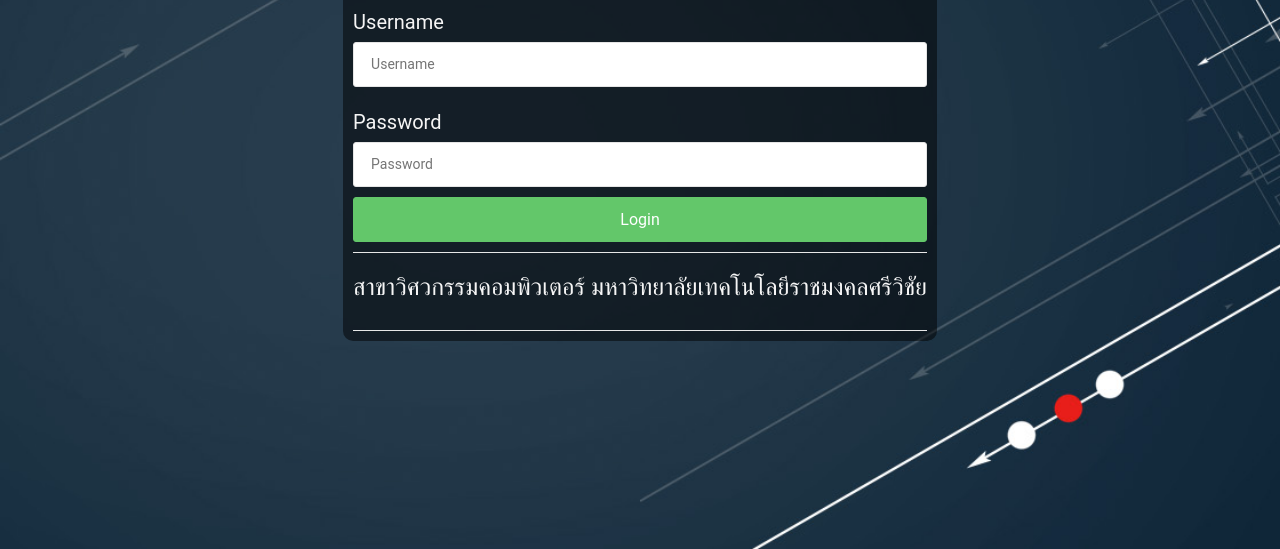
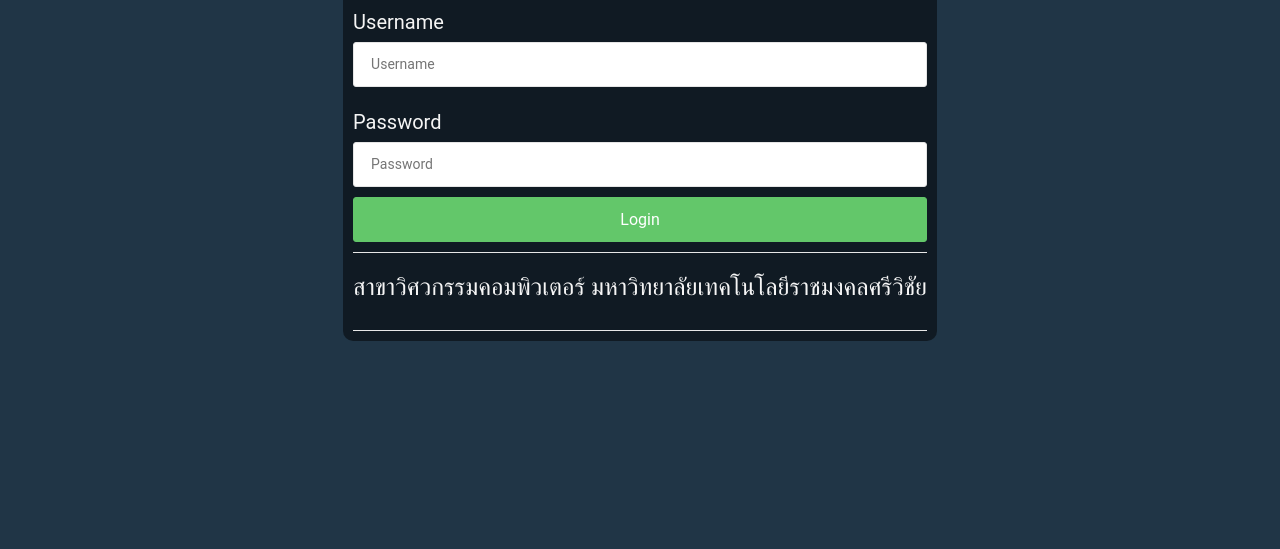
Before and after one commit to jirapong2542/coeelectrical, a React app: page /login in a window 1280 px wide. Shown: the part 251-800 px from the top of the page. Built offline with nearby package versions, Linux system fonts and the light colour scheme; some packages are replaced by stand-ins of ours.

Commit message:
no message

```diff
--- a/src/components/App.css
+++ b/src/components/App.css
@@ -7,7 +7,8 @@
 }
 
 .web {
-  background: url(./images/background1.jpg);
+  /* background: url(./images/background1.jpg); */
+  background-color: rgb(32, 53, 70);
   background-position: center;
   background-size: cover;
   height: 100vh;
```
